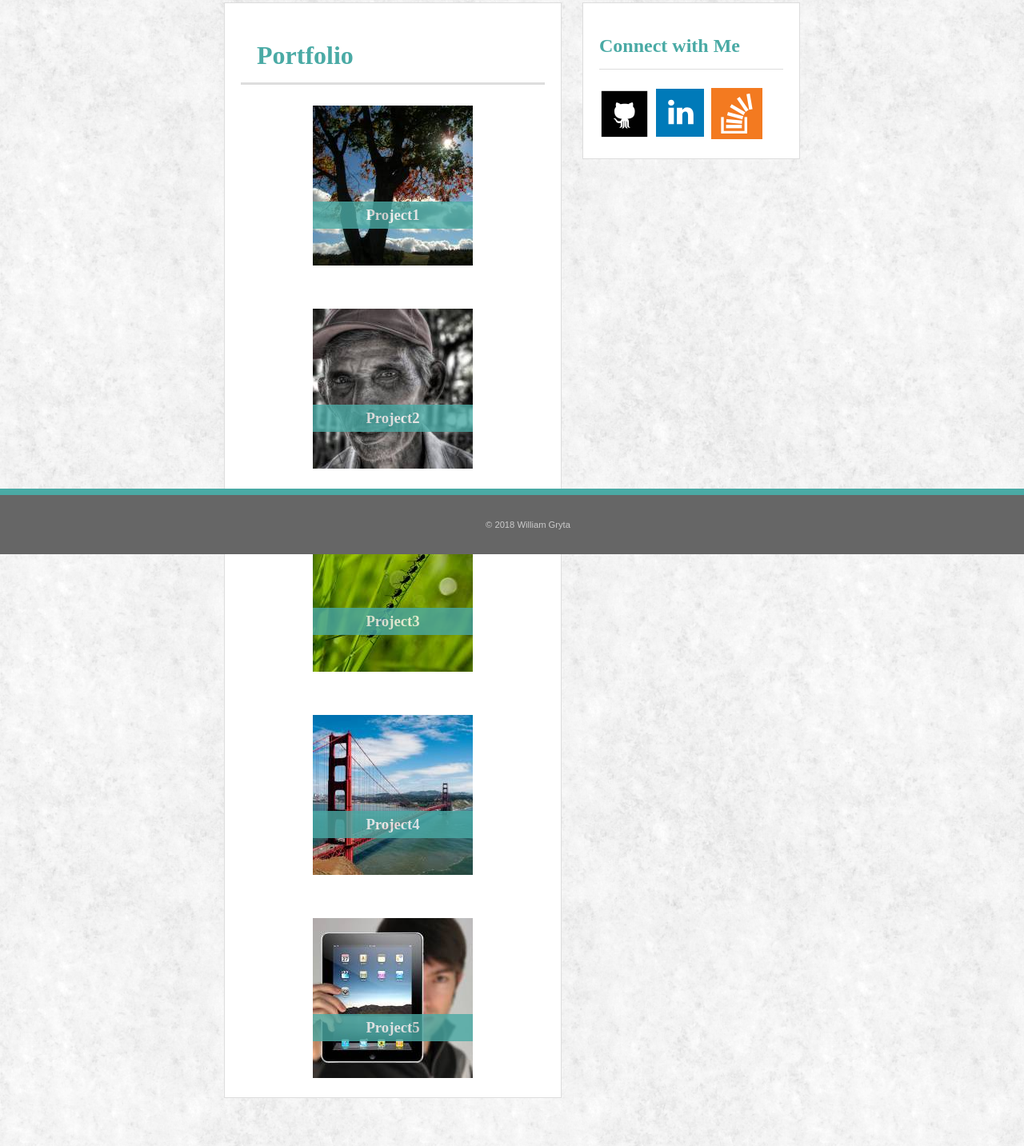
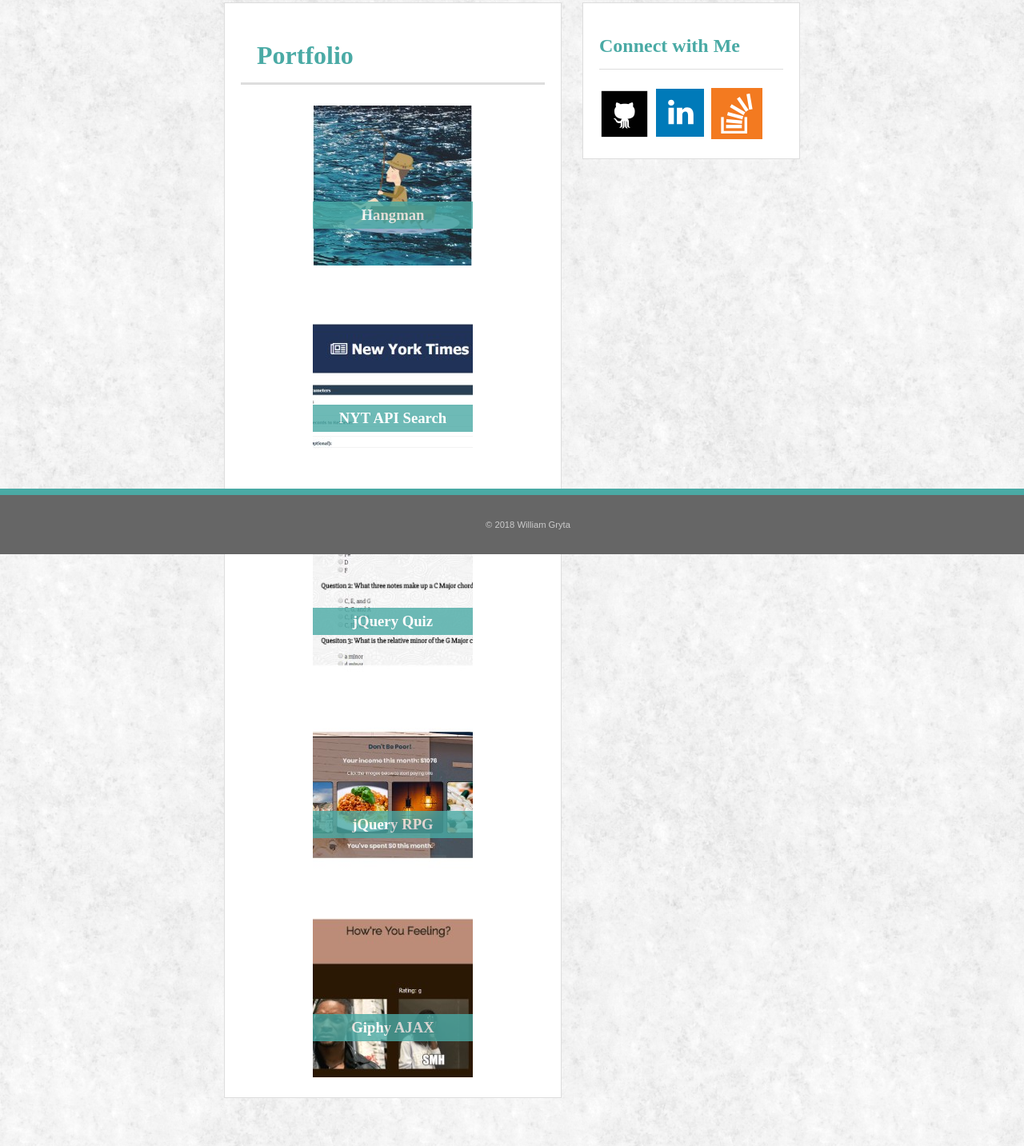
Before and after one commit to wrrrg/Responsive-Portfolio, a plain HTML site: page portfolio.html in a window 1280 px wide. Shown: the part 107-1540 px from the top of the page at 80% size. Drawn offline with Linux system fonts and the light colour scheme.

Commit message:
real-links and pictures

```diff
--- a/assets/css/style.css
+++ b/assets/css/style.css
@@ -393,11 +393,15 @@ footer {
     /* grid-template-rows: 100vh; */
   }
 
+
+
   .portfolio-img {
     display: flex;
     align-items: center;
     justify-content: center;
     width: 100%;
+    max-width: 200px;
+    max-height: 200px;
     position: relative;
   }
 
--- a/portfolio.html
+++ b/portfolio.html
@@ -3,6 +3,7 @@
   <head>
     <meta charset="utf-8">
     <title></title>
+    <!-- <link rel="stylesheet" href="assets/css/reset.css"> -->
     <link rel="stylesheet" href="assets/css/style.css">
   </head>
   <body>
@@ -28,20 +29,20 @@
 
 
       <div class="portfolio-img">
-        <a href="#"><img src="assets/images/portfolio-images/download1.jpg" alt="project1" class="img-resize"><div class="portfolio-text"><h3>Project1</h3></div></a>
+        <a href="https://wrrrg.github.io/Hangman-Game/"><img src="assets/images/portfolio-images/hangman.jpg" alt="project1" class="img-resize"><div class="portfolio-text"><h3>Hangman</h3></div></a>
       </div>
       <div class="portfolio-img">
-        <a href="#"><img src="assets/images/portfolio-images/download2.jpg" alt="project2" class="img-resize"><div class="portfolio-text"><h3>Project2</h3></div></a>
+        <a href="https://wrrrg.github.io/NYTSearch/"><img src="assets/images/portfolio-images/nyt.jpg" alt="project2" class="img-resize"><div class="portfolio-text"><h3>NYT API Search</h3></div></a>
       </div>
       <div class="portfolio-img">
-        <a href="#"><img src="assets/images/portfolio-images/download3.jpg" alt="project3" class="img-resize"><div class="portfolio-text"><h3>Project3</h3></div></a>
+        <a href="https://wrrrg.github.io/TriviaGame/"><img src="assets/images/portfolio-images/theory.jpg" alt="project3" class="img-resize"><div class="portfolio-text"><h3>jQuery Quiz</h3></div></a>
       </div>
       <div class="portfolio-img">
-        <a href="#"><img src="assets/images/portfolio-images/download4.jpg" alt="project4" class="img-resize"><div class="portfolio-text"><h3>Project4</h3></div></a>
+        <a href="https://wrrrg.github.io/week-4-game/"><img src="assets/images/portfolio-images/dontbepoor.jpg" alt="project4" class="img-resize"><div class="portfolio-text"><h3>jQuery RPG</h3></div></a>
       </div>
       <div class="portfolio-img">
-        <a href="#"><img src="assets/images/portfolio-images/download5.jpg" alt="project5 class="img-resize"">
-        <div class="portfolio-text"><h3>Project5</h3></div></a>
+        <a href="https://wrrrg.github.io/Giphy-API-Homework/"><img src="assets/images/portfolio-images/giphy.jpg" alt="project5 class="img-resize"">
+        <div class="portfolio-text"><h3>Giphy AJAX</h3></div></a>
       </div>
 
 
```
Also changed, not shown: assets/images/portfolio-images/dontbepoor.PNG (added), assets/images/portfolio-images/dontbepoor.jpg (added), assets/images/portfolio-images/giphy.PNG (added), assets/images/portfolio-images/giphy.jpg (added), assets/images/portfolio-images/hangman.PNG (added), assets/images/portfolio-images/hangman.jpg (added), assets/images/portfolio-images/nyt.PNG (added), assets/images/portfolio-images/nyt.jpg (added), assets/images/portfolio-images/theory.PNG (added), assets/images/portfolio-images/theory.jpg (added).
